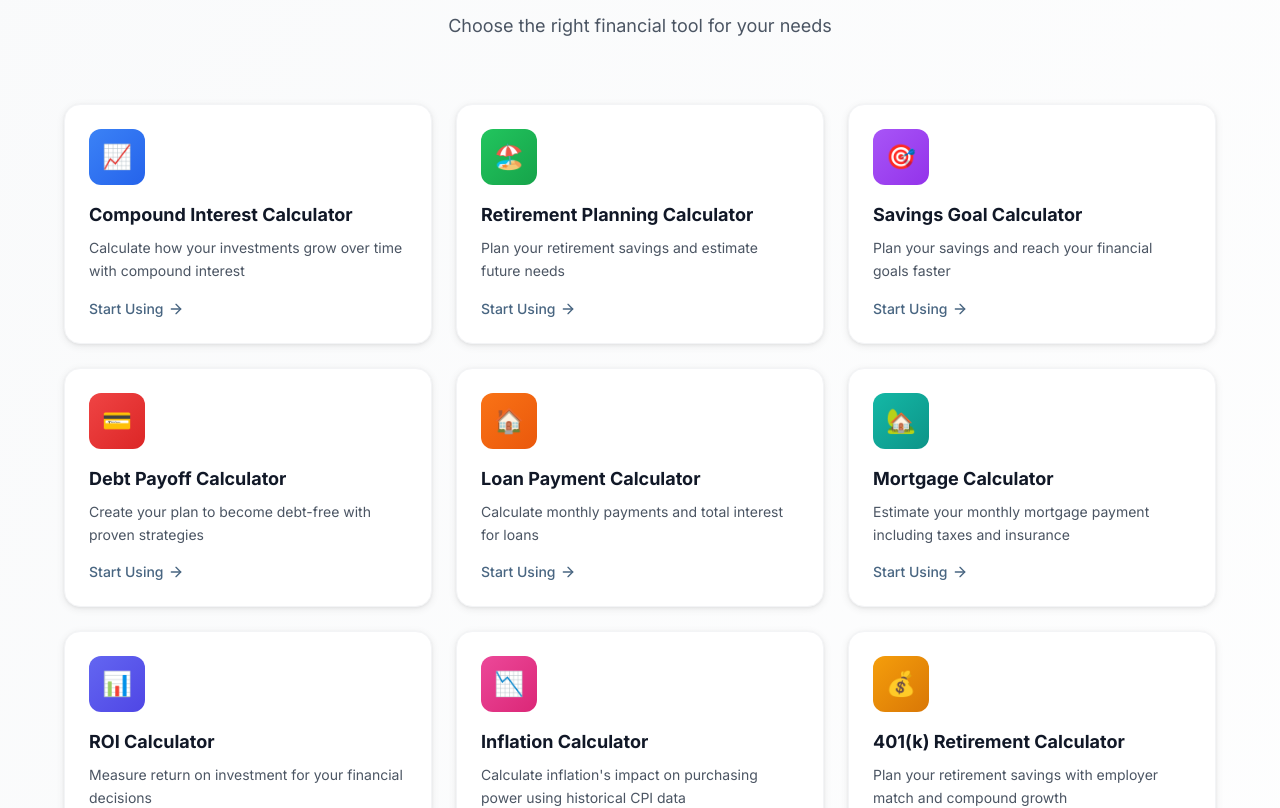
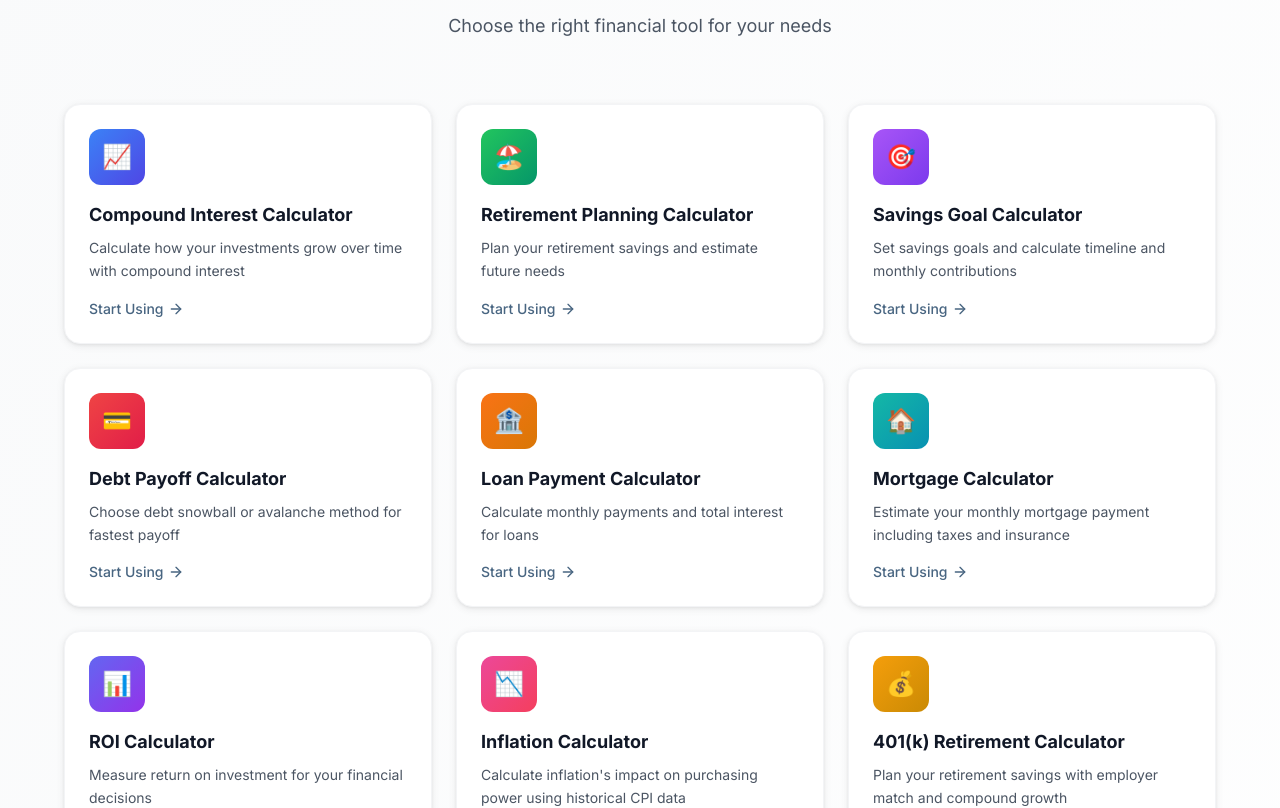
Before and after one commit to li-huanle/wealthease-mvp, a Next.js app: page /en in a window 1280 px wide. Shown: the part 3240-4048 px from the top of the page. Built offline with nearby package versions, Linux system fonts and the light colour scheme; no server answers.

Commit message:
🎨 style: 优化首页计算器图标和描述
- 更新工具图标，使用更一致的emoji风格
- 优化颜色渐变搭配，提升视觉吸引力
- 精简并增强所有工具描述的SEO效果
- 修复房贷计算器标题冗余问题

```diff
--- a/app/[locale]/page.tsx
+++ b/app/[locale]/page.tsx
@@ -74,121 +74,121 @@ export default async function HomePage({params}: {params: Promise<{locale: strin
       key: 'compound',
       href: `/${locale}/calculators/compound-interest`,
       icon: '📈',
-      color: 'from-blue-500 to-blue-600',
+      color: 'from-blue-500 to-indigo-600',
     },
     {
       key: 'retirement',
       href: `/${locale}/calculators/retirement`,
       icon: '🏖️',
-      color: 'from-green-500 to-green-600',
+      color: 'from-green-500 to-emerald-600',
     },
     {
       key: 'savingsGoal',
       href: `/${locale}/calculators/savings-goal`,
       icon: '🎯',
-      color: 'from-purple-500 to-purple-600',
+      color: 'from-purple-500 to-violet-600',
     },
     {
       key: 'debtPayoff',
       href: `/${locale}/calculators/debt-payoff`,
       icon: '💳',
-      color: 'from-red-500 to-red-600',
+      color: 'from-red-500 to-rose-600',
     },
     {
       key: 'loan',
       href: `/${locale}/calculators/loan`,
-      icon: '🏠',
-      color: 'from-orange-500 to-orange-600',
+      icon: '🏦',
+      color: 'from-orange-500 to-amber-600',
     },
     {
       key: 'mortgage',
       href: `/${locale}/calculators/mortgage`,
-      icon: '🏡',
-      color: 'from-teal-500 to-teal-600',
+      icon: '🏠',
+      color: 'from-teal-500 to-cyan-600',
     },
     {
       key: 'roi',
       href: `/${locale}/calculators/roi`,
       icon: '📊',
-      color: 'from-indigo-500 to-indigo-600',
+      color: 'from-indigo-500 to-purple-600',
     },
     {
       key: 'inflation',
       href: `/${locale}/calculators/inflation`,
       icon: '📉',
-      color: 'from-pink-500 to-pink-600',
+      color: 'from-pink-500 to-rose-500',
     },
     {
       key: 'investment401k',
       href: `/${locale}/calculators/investment-401k`,
       icon: '💰',
-      color: 'from-amber-500 to-amber-600',
+      color: 'from-amber-500 to-yellow-600',
     },
     {
       key: 'rentVsBuy',
       href: `/${locale}/calculators/rent-vs-buy`,
       icon: '🏘️',
-      color: 'from-cyan-500 to-cyan-600',
+      color: 'from-cyan-500 to-blue-600',
     },
     {
       key: 'collegeSavings',
       href: `/${locale}/calculators/college-savings`,
       icon: '🎓',
-      color: 'from-violet-500 to-violet-600',
+      color: 'from-violet-500 to-purple-600',
     },
     {
       key: 'dividendIncome',
       href: `/${locale}/calculators/dividend-income`,
       icon: '💵',
-      color: 'from-emerald-500 to-emerald-600',
+      color: 'from-emerald-500 to-green-600',
     },
     {
       key: 'investmentComparison',
       href: `/${locale}/calculators/investment-comparison`,
       icon: '⚖️',
-      color: 'from-rose-500 to-rose-600',
+      color: 'from-slate-500 to-gray-600',
     },
     {
       key: 'tip',
       href: `/${locale}/calculators/tip`,
-      icon: '💁',
-      color: 'from-pink-400 to-pink-500',
+      icon: '🧮',
+      color: 'from-pink-400 to-rose-500',
     },
     {
       key: 'creditScore',
       href: `/${locale}/calculators/credit-score`,
       icon: '📋',
-      color: 'from-slate-500 to-slate-600',
+      color: 'from-slate-500 to-gray-600',
     },
     {
       key: 'tax',
       href: `/${locale}/calculators/tax`,
       icon: '🧾',
-      color: 'from-red-400 to-red-500',
+      color: 'from-red-400 to-orange-500',
     },
     {
       key: 'cd',
       href: `/${locale}/calculators/cd`,
       icon: '🏦',
-      color: 'from-emerald-400 to-emerald-500',
+      color: 'from-emerald-400 to-teal-500',
     },
     {
       key: 'annuity',
       href: `/${locale}/calculators/annuity`,
       icon: '🔄',
-      color: 'from-amber-400 to-amber-500',
+      color: 'from-amber-400 to-orange-500',
     },
     {
       key: 'socialSecurity',
       href: `/${locale}/calculators/social-security`,
       icon: '🛡️',
-      color: 'from-blue-400 to-blue-500',
+      color: 'from-blue-400 to-indigo-500',
     },
     {
       key: 'autoLoan',
       href: `/${locale}/calculators/auto-loan`,
       icon: '🚗',
-      color: 'from-violet-400 to-violet-500',
+      color: 'from-violet-400 to-purple-500',
     },
   ];
 
```
Also changed, not shown: messages/en.json, messages/zh.json.
